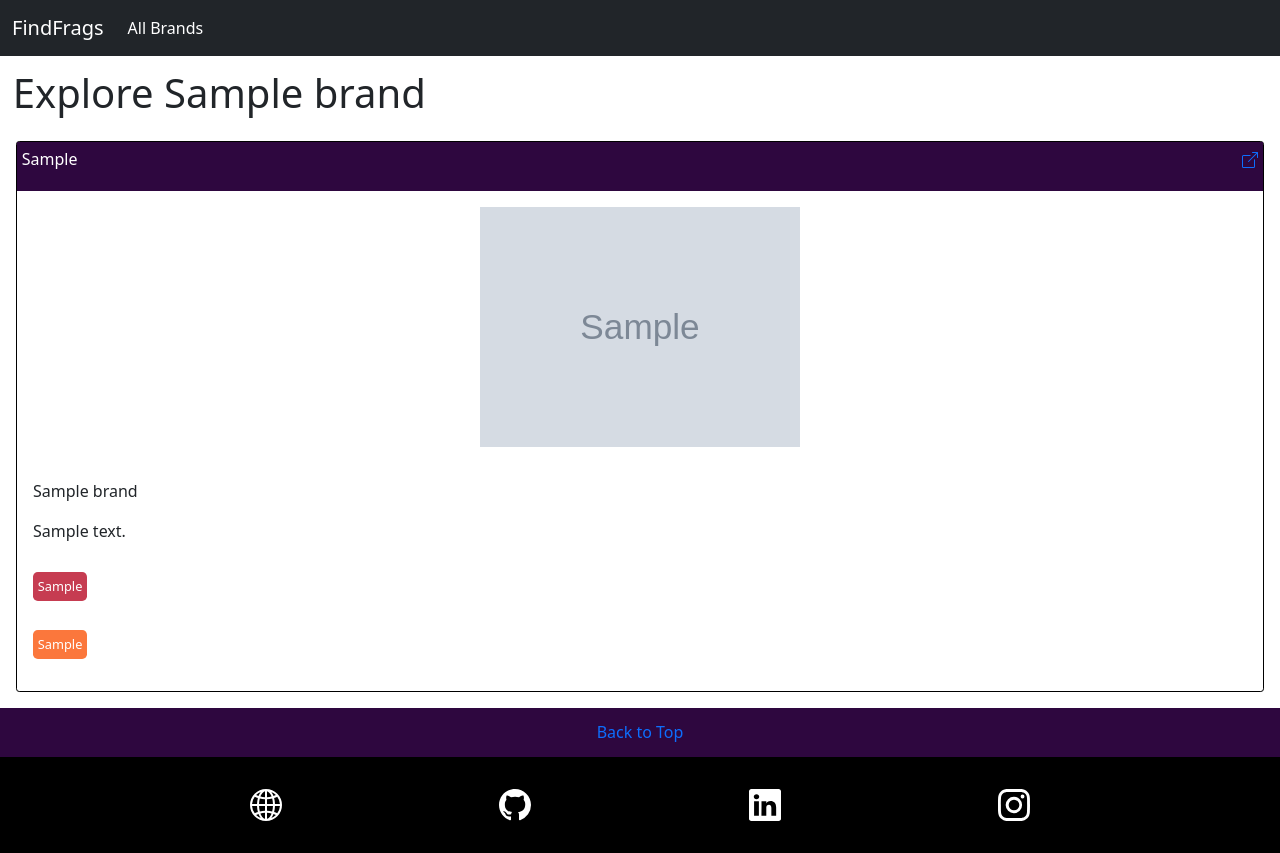
After one commit to CJMonahann/Find-a-Fragrance, a Flask app: a page that uses app/templates/explore-brand.html in a window 1280 px wide. The commit adds this page. Run offline with Flask 3, Linux system fonts and the light colour scheme; tables that the repository leaves empty hold one stand-in row (values such as "Sample post"); grey boxes marked "Sample" are stand-in pictures; parts of the project's set-up code (start-up, migrations or seed data) failed here and were passed over.

Commit message:
added brand-specific cologne page. Includes: html, css, route, db logic

```diff
--- a/app/routes.py
+++ b/app/routes.py
@@ -11,6 +11,11 @@ from slugify import slugify
 #load .env variables and collect paths to website data
 load_dotenv()
 API = FragranceAPI()
+
+def slug_brand (brand):
+    return slugify(brand, regex_pattern=r"[^\w\s&\*-]") #custom patter to slugify
+
+app.jinja_env.filters['slugify'] = slug_brand #initialise slugify as a filter in Jinja to be used in templates
 
 #used to load data from a .json file when given a path
 def load_data(path):
@@ -117,6 +122,10 @@ def get_lim_frags(num=5):
 
     return frags
 
+#returns the fragrances associated with a specific brand when given a brand's ID
+def get_brand_frags(b_id):
+    return Fragrances.query.filter_by(b_id=b_id).all()
+
 @app.route('/')
 @app.route('/HOME')
 @app.route('/home')
@@ -131,6 +140,19 @@ def all_brands():
     brands = get_all_brands()
     brandSet = sort_brands(brands)
     return render_template('all-brands.html', brandSet = brandSet)
+
+@app.route('/brands/<slug>')
+def selected_brand(slug):
+    #check to see if brand exist. Select brand is true.
+    brand = next(
+        (b for b in Brands.query.all() if slug_brand(b.name) == slug),
+        None
+    )
+    if not brand:
+        abort(404)
+
+    frags = get_brand_frags(brand.id) #collect all frags related to the brand
+    return render_template('explore-brand.html', b_name = brand.name, frags = frags)
 
 @app.route('/personal/web')
 def redirect_web():
--- a/app/static/css/index.css
+++ b/app/static/css/index.css
@@ -236,9 +236,28 @@
     color: white;
 }
 
-/*some media queries for now */
+/* a separate grid layout used for the explore-brand.html page*/
+.frags-grid {
+    display: grid;
+    grid-template-columns: repeat(3, 1fr);
+    gap: 1em;
+    padding: 1em;
+}
 
+.explore-title {
+    padding-top: 1%;
+    padding-left: 1%;
+}
+
+
+/*some media queries to make website look better on mobile*/
 @media screen and (max-width: 1400px) {
+    .frags-grid {
+        display: flex;
+        flex-direction: column;
+        gap: 1em;
+    }
+
     .frags-container,
     .conc-info,
     .scents-info {
--- a/app/templates/all-brands.html
+++ b/app/templates/all-brands.html
@@ -1,5 +1,5 @@
 {% extends "parent-templates/base-content.html" %}
-{% block title %}Welcome{% endblock %}
+{% block title %}FAF - All Brands{% endblock %}
 {% block links %}
 <link rel="stylesheet" href="{{ url_for('static', filename='css/index.css') }}">
 <link rel="stylesheet" href="{{ url_for('static', filename='css/all-brands.css') }}">
@@ -15,7 +15,7 @@
             </div>
             <div class="letter-brands">
                 {% for b in brands %}
-                <a href="/{{b.id}}"><h4>{{b.name}}</h4></a>
+                <a href="{{ url_for('selected_brand', slug=b.name|slugify) }}"><h4>{{b.name}}</h4></a>
                 {% endfor %}
             </div>
         </div>
--- /dev/null
+++ b/app/templates/explore-brand.html
@@ -0,0 +1,49 @@
+{% extends "parent-templates/base-content.html" %}
+{% block title %}FAF - Explore {{b_name}}{% endblock %}
+{% block links %}
+<link rel="stylesheet" href="{{ url_for('static', filename='css/index.css') }}">
+{% endblock %}
+
+{% block content %}
+    <h1 class="explore-title">Explore {{b_name}}</h1>
+    <div class="frags-grid">
+        {% for frag in frags %}
+        <div class="frag-container">
+            <div class="frag-header">
+                <p class="frag-perf">{{frag.perfume}}</p>
+                <a href="{{frag.url}}">
+                    <svg xmlns="http://www.w3.org/2000/svg" width="16" height="16" fill="currentColor" class="bi bi-box-arrow-up-right" viewBox="0 0 16 16">
+                        <path fill-rule="evenodd" d="M8.636 3.5a.5.5 0 0 0-.5-.5H1.5A1.5 1.5 0 0 0 0 4.5v10A1.5 1.5 0 0 0 1.5 16h10a1.5 1.5 0 0 0 1.5-1.5V7.864a.5.5 0 0 0-1 0V14.5a.5.5 0 0 1-.5.5h-10a.5.5 0 0 1-.5-.5v-10a.5.5 0 0 1 .5-.5h6.636a.5.5 0 0 0 .5-.5"/>
+                        <path fill-rule="evenodd" d="M16 .5a.5.5 0 0 0-.5-.5h-5a.5.5 0 0 0 0 1h3.793L6.146 9.146a.5.5 0 1 0 .708.708L15 1.707V5.5a.5.5 0 0 0 1 0z"/>
+                    </svg>
+                </a>
+            </div>
+            <div class="frag-img">
+                {% if frag.img %}
+                    <img src="{{frag.img}}">
+                {% else %}
+                    <img src="{{ url_for('static', filename='imgs/DefaultFrag.png') }}">
+                {% endif %}
+            </div>
+            <div class="frag-about">
+                <p class="frag-brand">{{frag.brand.name}}</p>
+                <p class="frag-desc">{{frag.desc}}</p>
+                <div class="frag-notes">
+                {% for nt in frag.notes %}
+                    <p>{{nt.nt}}</p>
+                {% endfor %}
+                </div>
+                <div class="frag-accs">
+                    {% for acc in frag.accords %}
+                        <p>{{acc.acc}}</p>
+                    {% endfor %}
+                </div>
+            </div>
+        </div>
+        {% endfor %}
+    </div>
+
+{% endblock %}
+
+{% block scripts %}
+{% endblock %}
--- a/app/templates/index.html
+++ b/app/templates/index.html
@@ -1,5 +1,5 @@
 {% extends "parent-templates/base-content.html" %}
-{% block title %}Welcome{% endblock %}
+{% block title %}Find A Frag{% endblock %}
 {% block links %}
 <link rel="stylesheet" href="{{ url_for('static', filename='css/index.css') }}">
 {% endblock %}
--- a/app/templates/parent-templates/base-content.html
+++ b/app/templates/parent-templates/base-content.html
@@ -22,12 +22,6 @@
             <ul class="navbar-nav">
             <li class="nav-item">
                 <a class="nav-link active" aria-current="page" href="/all/brands">All Brands</a>
-            </li>
-            <li class="nav-item">
-                <a class="nav-link" href="#exp-section">Experience</a>
-            </li>
-            <li class="nav-item">
-                <a class="nav-link" href="#proj-section">Projects</a>
             </li>
             </ul>
         </div>
```
